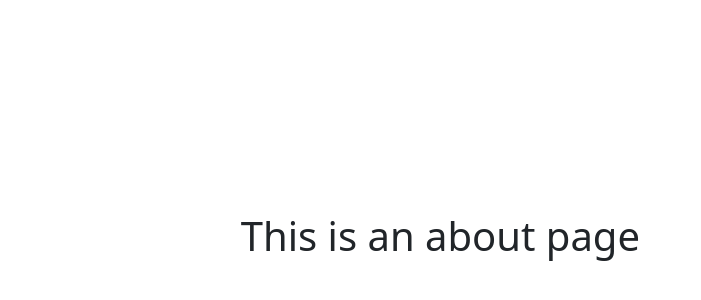
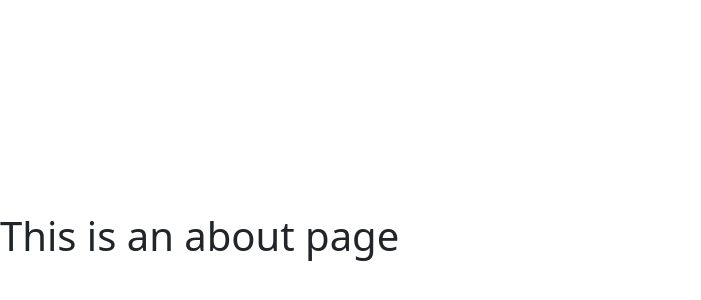
Before and after one commit to ManuelLG92/vue-geo, a Vue app: page /about in a window 1280 px wide. Shown: the part 160-460 px from the top of the page, without its empty margins (0-701 px from the left). Built offline with nearby package versions, Linux system fonts and the light colour scheme; what @tanstack/vue-query would draw is missing.

Commit message:
feat: - Reset default styles

```diff
--- a/src/assets/base.css
+++ b/src/assets/base.css
@@ -1,74 +1,10 @@
 /* color palette from <https://github.com/vuejs/theme> */
-:root {
-  --vt-c-white: #ffffff;
-  --vt-c-white-soft: #f8f8f8;
-  --vt-c-white-mute: #f2f2f2;
 
-  --vt-c-black: #181818;
-  --vt-c-black-soft: #222222;
-  --vt-c-black-mute: #282828;
-
-  --vt-c-indigo: #2c3e50;
-
-  --vt-c-divider-light-1: rgba(60, 60, 60, 0.29);
-  --vt-c-divider-light-2: rgba(60, 60, 60, 0.12);
-  --vt-c-divider-dark-1: rgba(84, 84, 84, 0.65);
-  --vt-c-divider-dark-2: rgba(84, 84, 84, 0.48);
-
-  --vt-c-text-light-1: var(--vt-c-indigo);
-  --vt-c-text-light-2: rgba(60, 60, 60, 0.66);
-  --vt-c-text-dark-1: var(--vt-c-white);
-  --vt-c-text-dark-2: rgba(235, 235, 235, 0.64);
-}
 
 /* semantic color variables for this project */
-:root {
-  --color-background: var(--vt-c-white);
-  --color-background-soft: var(--vt-c-white-soft);
-  --color-background-mute: var(--vt-c-white-mute);
 
-  --color-border: var(--vt-c-divider-light-2);
-  --color-border-hover: var(--vt-c-divider-light-1);
 
-  --color-heading: var(--vt-c-text-light-1);
-  --color-text: var(--vt-c-text-light-1);
 
-  --section-gap: 160px;
-}
-
-@media (prefers-color-scheme: dark) {
-  :root {
-    --color-background: var(--vt-c-black);
-    --color-background-soft: var(--vt-c-black-soft);
-    --color-background-mute: var(--vt-c-black-mute);
-
-    --color-border: var(--vt-c-divider-dark-2);
-    --color-border-hover: var(--vt-c-divider-dark-1);
-
-    --color-heading: var(--vt-c-text-dark-1);
-    --color-text: var(--vt-c-text-dark-2);
-  }
-}
-
-*,
-*::before,
-*::after {
-  box-sizing: border-box;
-  margin: 0;
-  position: relative;
-  font-weight: normal;
-}
 
 body {
-  min-height: 100vh;
-  color: var(--color-text);
-  background: var(--color-background);
-  transition: color 0.5s, background-color 0.5s;
-  line-height: 1.6;
-  font-family: Inter, -apple-system, BlinkMacSystemFont, 'Segoe UI', Roboto, Oxygen, Ubuntu,
-    Cantarell, 'Fira Sans', 'Droid Sans', 'Helvetica Neue', sans-serif;
-  font-size: 15px;
-  text-rendering: optimizeLegibility;
-  -webkit-font-smoothing: antialiased;
-  -moz-osx-font-smoothing: grayscale;
 }
--- a/src/assets/main.css
+++ b/src/assets/main.css
@@ -1,35 +1,6 @@
 @import './base.css';
 
 #app {
-  max-width: 1280px;
-  margin: 0 auto;
-  padding: 2rem;
 
   font-weight: normal;
 }
-
-a,
-.green {
-  text-decoration: none;
-  color: hsla(160, 100%, 37%, 1);
-  transition: 0.4s;
-}
-
-@media (hover: hover) {
-  a:hover {
-    background-color: hsla(160, 100%, 37%, 0.2);
-  }
-}
-
-@media (min-width: 1024px) {
-  body {
-    display: flex;
-    place-items: center;
-  }
-
-  #app {
-    display: grid;
-    grid-template-columns: 1fr 1fr;
-    padding: 0 2rem;
-  }
-}
```
